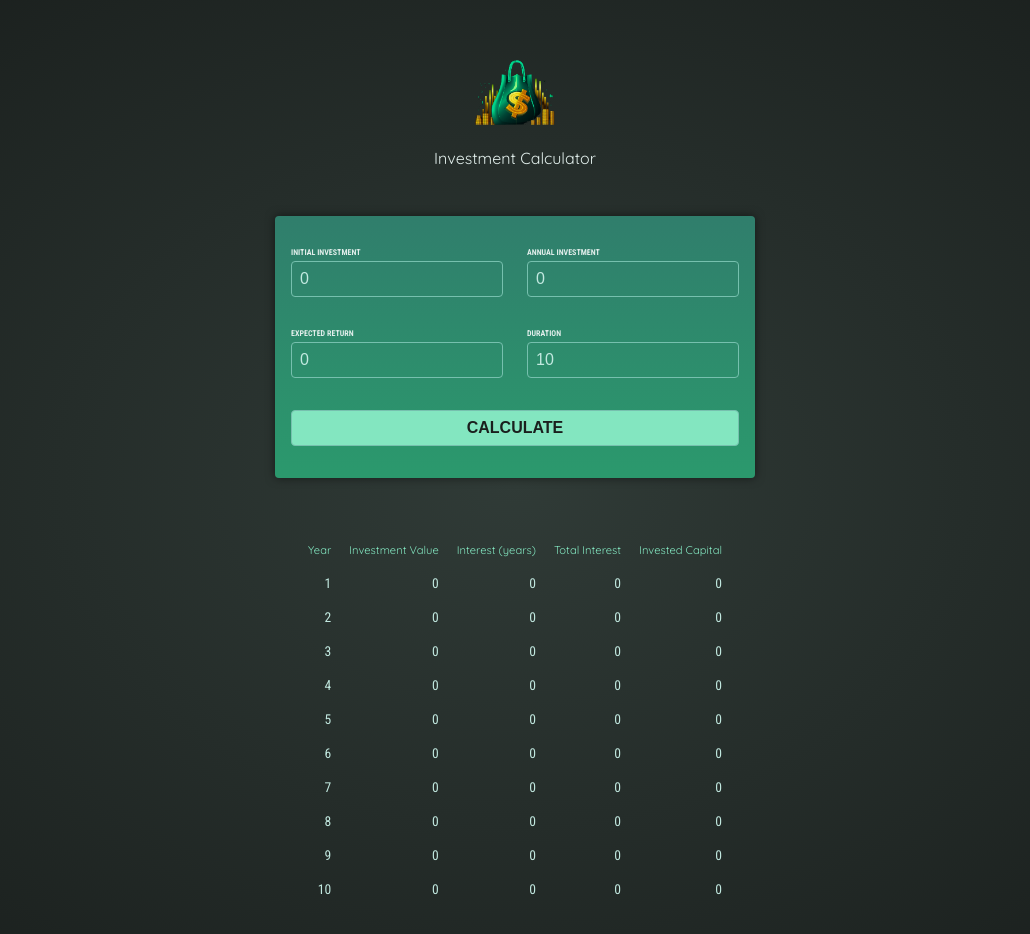
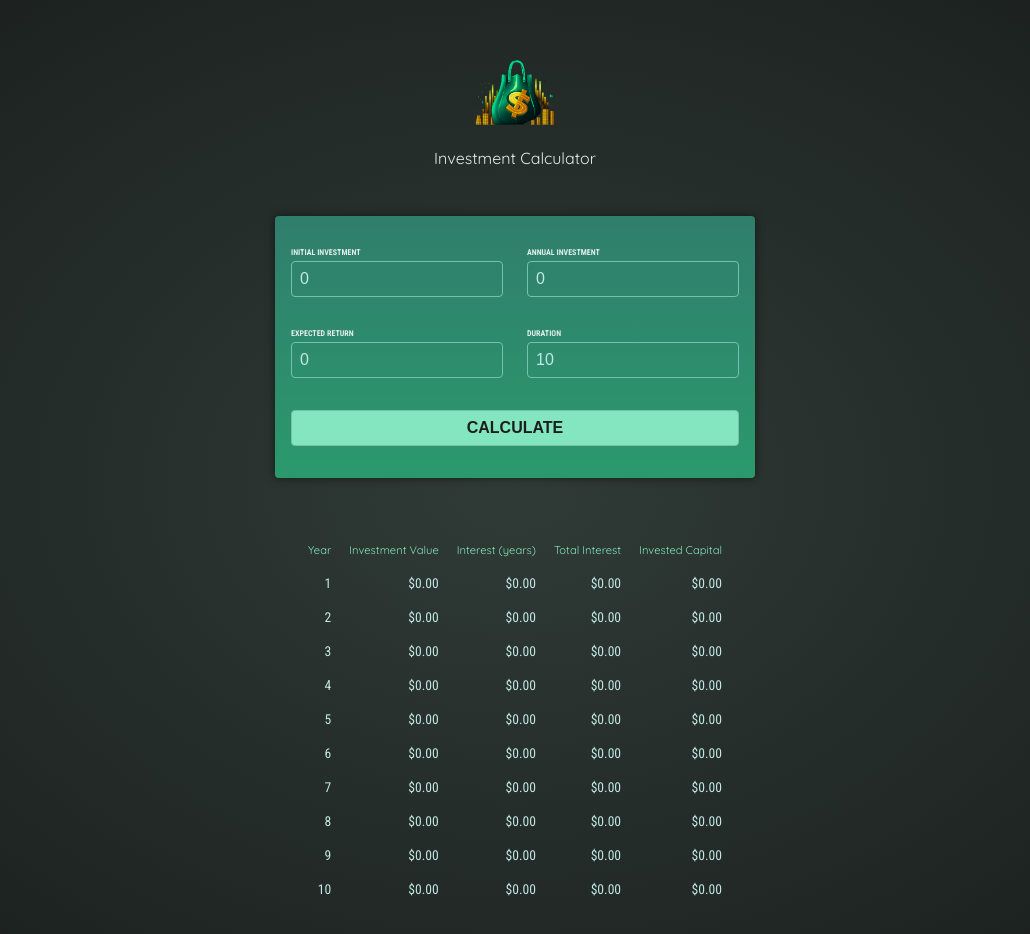
Before and after one commit to Buvi3112/Learning, an Angular app in the folder practices/01-investment-calculator/investment-calculator/: page / in a window 1280 px wide. Both pictures are taken after a click on the button "CALCULATE". Shown: the top 934 px of the page, without its empty margins (125-1155 px from the left). Built offline with nearby package versions, Linux system fonts and the light colour scheme.

Commit message:
Formatting output with a pipe

```diff
--- a/practices/01-investment-calculator/investment-calculator/src/app/investment-result/investment-result.component.html
+++ b/practices/01-investment-calculator/investment-calculator/src/app/investment-result/investment-result.component.html
@@ -1,4 +1,4 @@
-    <p class="center" *ngIf="!results; else fallback"> Please enter some values and press 'Calculate'</p>
+<p class="center" *ngIf="!results; else fallback"> Please enter some values and press 'Calculate'</p>
 <ng-template #fallback >
     <table class="center">
         <thead>
@@ -13,10 +13,10 @@
         <tbody>
             <tr *ngFor="let result of results; trackBy: trackByYear">
                 <td>{{ result.year }}</td>
-                <td>{{ result.valueEndOfYear }}</td>
-                <td>{{ result.interest }}</td>
-                <td>{{ result.totalInterest }}</td>
-                <td>{{ result.totalAmountInvested }}</td>
+                <td>{{ result.valueEndOfYear | currency }}</td>
+                <td>{{ result.interest | currency }}</td>
+                <td>{{ result.totalInterest | currency }}</td>
+                <td>{{ result.totalAmountInvested | currency }}</td>
             </tr>
         </tbody>
     </table>
```
